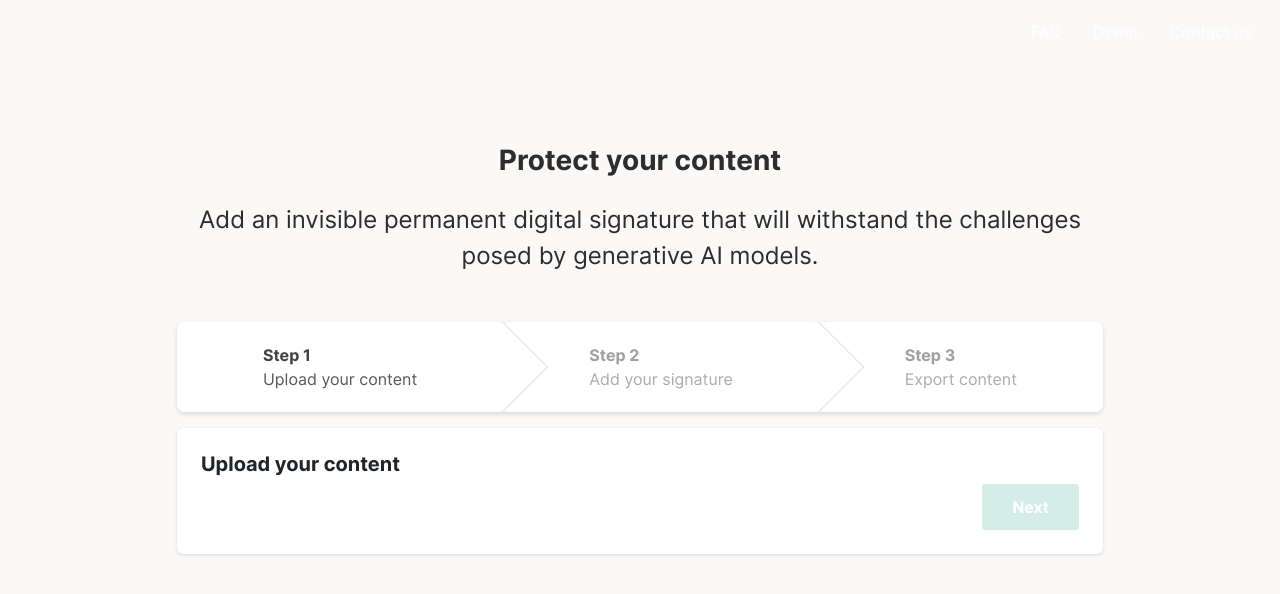
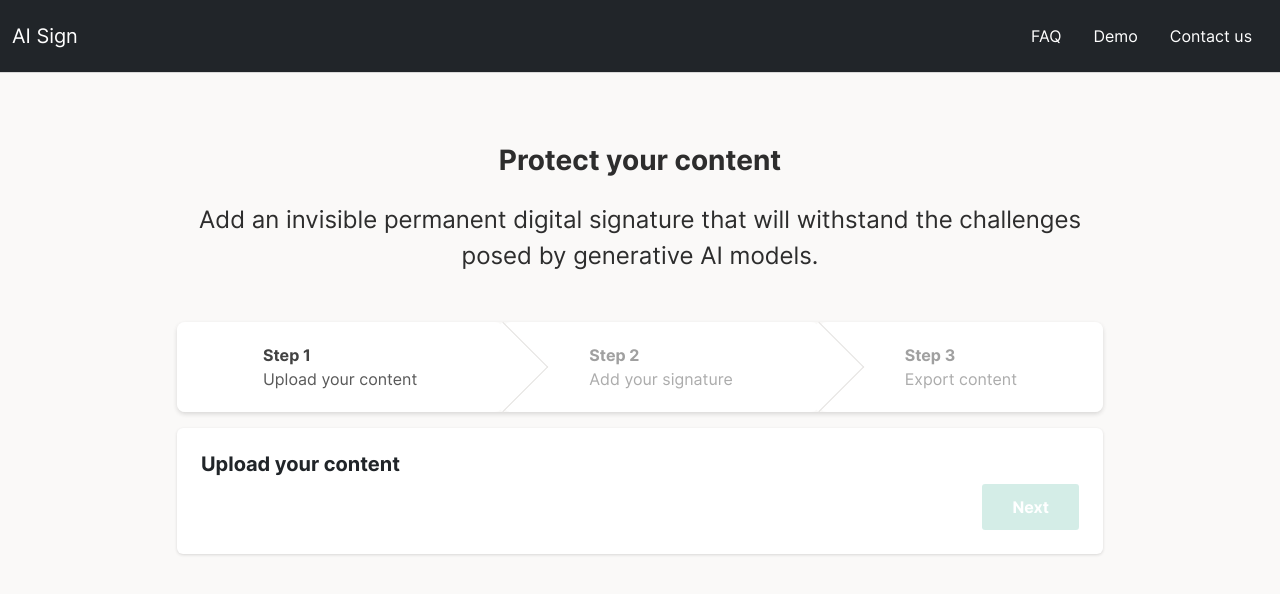
Before and after one commit to dubisoft-solutions/ai-sign, a React (Vite) app: page /demo in a window 1280 px wide. Shown: the top 594 px of the page. Built offline with nearby package versions, Linux system fonts and the light colour scheme.

Commit message:
fixed the navbar style

```diff
--- a/src/components/Header.tsx
+++ b/src/components/Header.tsx
@@ -1,21 +1,28 @@
 import { Outlet, Link } from "react-router-dom";
 
 import { Navbar, Container, Nav, NavDropdown } from 'react-bootstrap';
+import { routeCodes, useMatchedRoute } from "../routes";
 
 const Header = ({scrolled=false}) => {
+
+    const showFullHeader = useMatchedRoute() != routeCodes.HOME
+
     return (
         <header>
-            <nav className={`navbar navbar-expand top-navbar navbar-dark fixed-top d-flex py-3 border-bottom` + (scrolled && ' scrolled')}>
+            <nav className={`navbar navbar-expand top-navbar navbar-dark fixed-top d-flex py-3 border-bottom` + ((scrolled || showFullHeader) && ' scrolled')}>
                 <div className="container-fluid justify-content-end">
-                    <ul className="navbar-nav">
+                    { showFullHeader && (
+                        <Link to={routeCodes.HOME} className="navbar-brand">AI Sign</Link>
+                    ) }
+                    <ul className="navbar-nav ms-auto">
                         <li className="nav-item">
                             <a href="#" className="nav-link py-1 px-3 active">FAQ</a>
                         </li>
                         <li className="nav-item">
-                            <Link  to="/demo" className="nav-link py-1 px-3">Demo</Link>
+                            <Link  to={routeCodes.DEMO} className="nav-link py-1 px-3">Demo</Link>
                         </li>
                         <li className="nav-item">
-                            <Link  to="/contact" className="nav-link py-1 px-3">Contact us</Link>
+                            <Link  to={routeCodes.CONTACT} className="nav-link py-1 px-3">Contact us</Link>
                         </li>
                     </ul>
                 </div>
--- a/src/routes.tsx
+++ b/src/routes.tsx
@@ -1,3 +1,6 @@
+import { matchPath } from 'react-router';
+import { useLocation } from 'react-router-dom';
+
 const publicPath = '/';
 
 export const routeCodes = {
@@ -5,3 +8,18 @@ export const routeCodes = {
   DEMO: `${ publicPath }demo`,
   CONTACT: `${ publicPath }contact`,
 };
+
+
+export const routes = [
+    routeCodes.HOME, routeCodes.DEMO, routeCodes.CONTACT
+]
+
+
+export function useMatchedRoute() {
+  const { pathname } = useLocation();
+  for (const route of routes) {
+    if (matchPath({ path: route }, pathname)) {
+      return route;
+    }
+  }
+}
```
